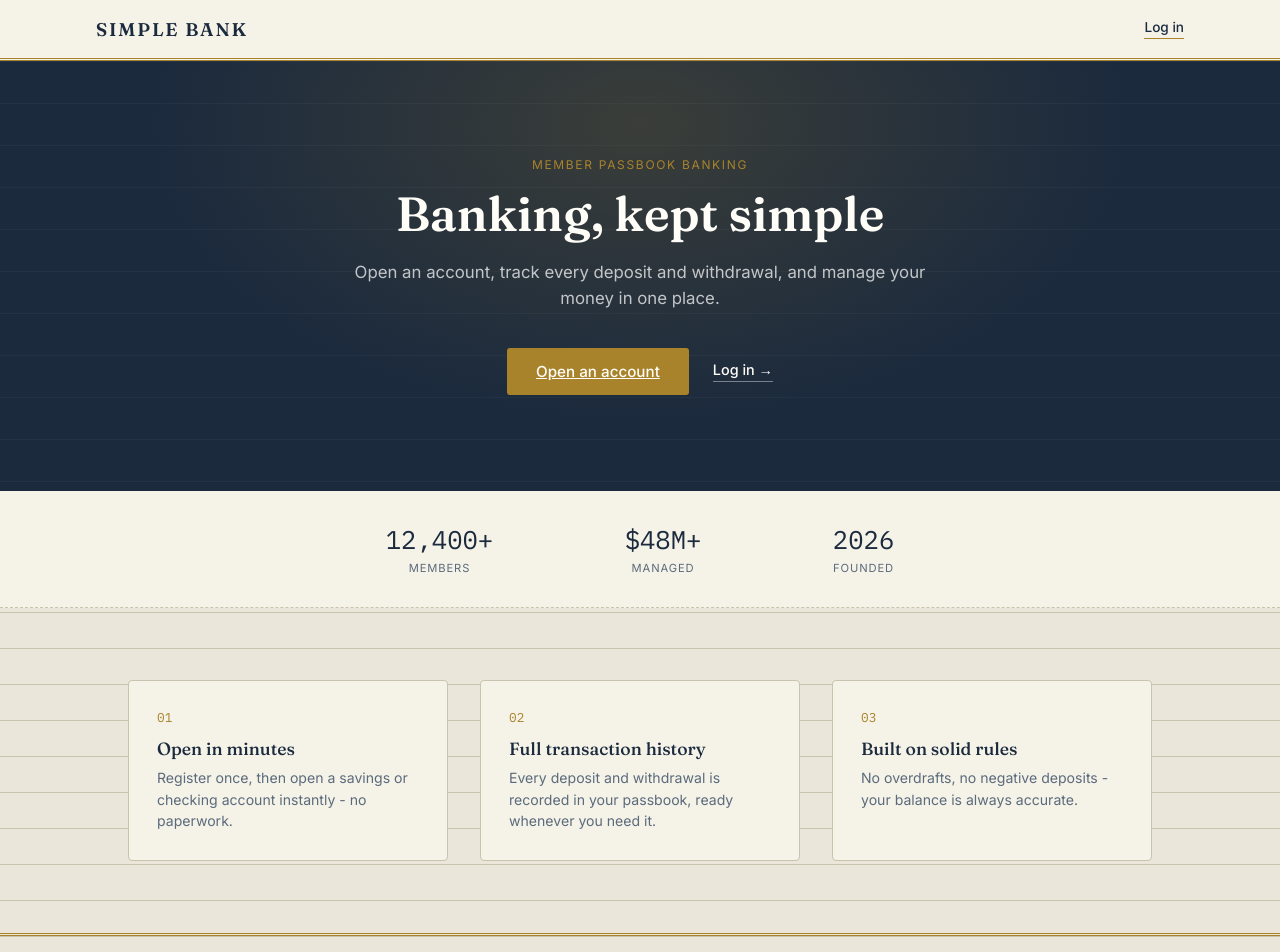
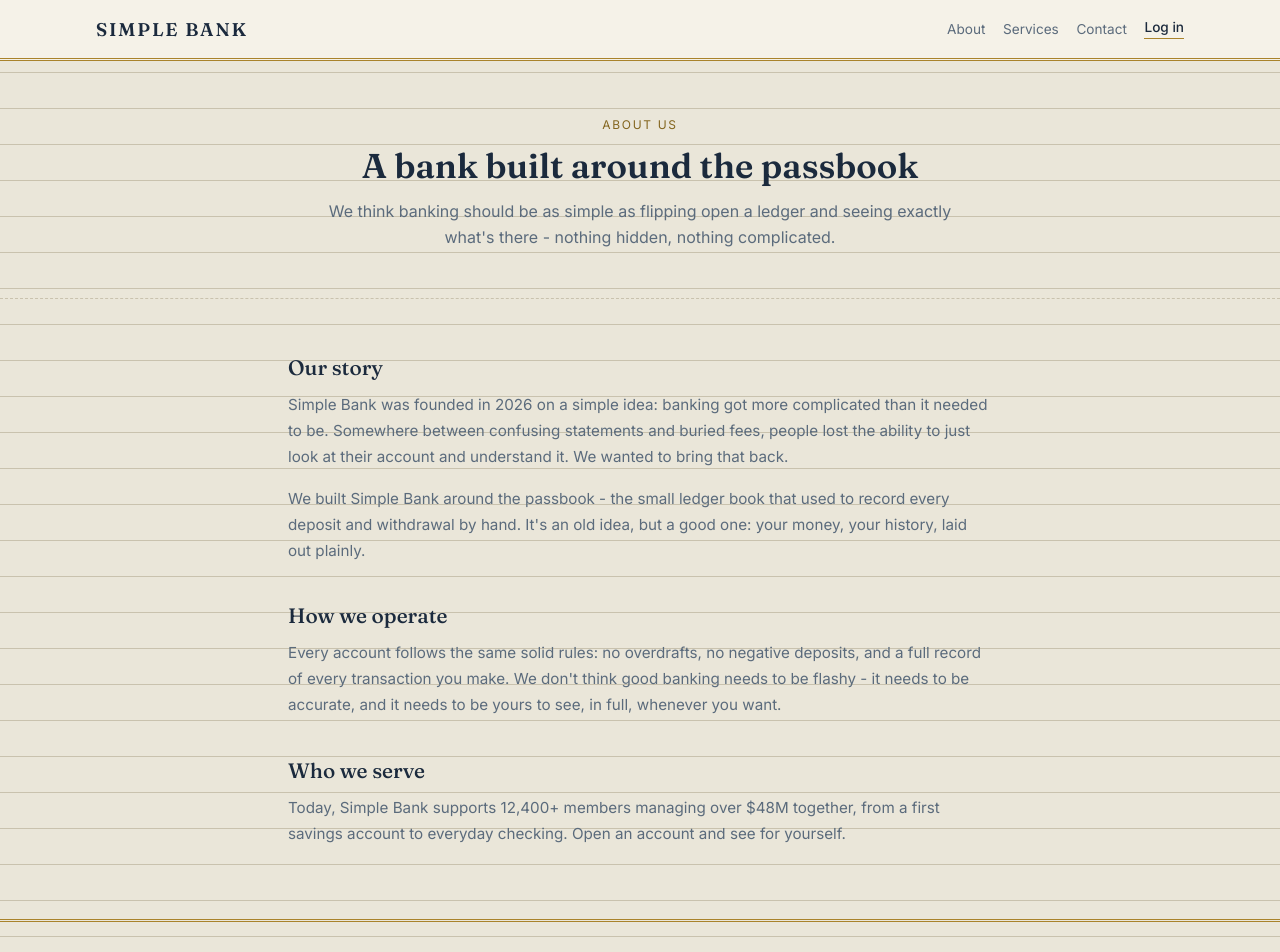
Before and after one commit to reedholton/july13_bankapps, a React (Vite) app: page /about in a window 1280 px wide. Shown: the top 952 px of the page. Built offline with nearby package versions, Linux system fonts and the light colour scheme; no server answers.

Commit message:
Added nav bar and background to content

```diff
--- a/src/App.tsx
+++ b/src/App.tsx
@@ -2,6 +2,9 @@ import { Routes, Route } from 'react-router-dom'
 import { AuthProvider } from './context/AuthContext'
 import RequireAuth from './components/RequireAuth'
 import Home from './pages/Home'
+import About from './pages/About'
+import Services from './pages/Services'
+import Contact from './pages/Contact'
 import Login from './pages/Login'
 import Register from './pages/Register'
 import Dashboard from './pages/Dashboard'
@@ -17,6 +20,9 @@ function App() {
       <Routes>
         {/* Public */}
         <Route path="/" element={<Home />} />
+        <Route path="/about" element={<About />} />
+        <Route path="/services" element={<Services />} />
+        <Route path="/contact" element={<Contact />} />
         <Route path="/login" element={<Login />} />
         <Route path="/register" element={<Register />} />
 
--- /dev/null
+++ b/src/components/MarketingPage.tsx
@@ -0,0 +1,38 @@
+import type { ReactNode } from 'react'
+import TopNav from './TopNav'
+import SiteFooter from './SiteFooter'
+
+interface MarketingPageProps {
+  eyebrow?: string
+  title: string
+  subtitle?: string
+  /** Wider content column - used by Services for its feature-card grid. */
+  wide?: boolean
+  children: ReactNode
+}
+
+/**
+ * Full-width like the landing page (not boxed like the app/login pages) -
+ * these are public, informational pages, not account screens.
+ */
+export default function MarketingPage({ eyebrow, title, subtitle, wide = false, children }: MarketingPageProps) {
+  return (
+    <div className="landing">
+      <TopNav />
+
+      <header className="marketing-header">
+        <div className="marketing-header-inner">
+          {eyebrow && <div className="marketing-eyebrow">{eyebrow}</div>}
+          <h1 className="marketing-title">{title}</h1>
+          {subtitle && <p className="marketing-subtitle">{subtitle}</p>}
+        </div>
+      </header>
+
+      <main className={`marketing-body${wide ? ' marketing-body-wide' : ''}`}>
+        <div className="marketing-body-inner">{children}</div>
+      </main>
+
+      <SiteFooter />
+    </div>
+  )
+}
--- /dev/null
+++ b/src/components/SiteFooter.tsx
@@ -0,0 +1,15 @@
+import { Link } from 'react-router-dom'
+
+export default function SiteFooter() {
+  return (
+    <footer className="landing-footer">
+      <span className="landing-footer-mark">Simple Bank</span>
+      <span className="landing-footer-note">A simple, secure passbook for your everyday banking.</span>
+      <nav className="landing-footer-links" aria-label="Footer">
+        <Link to="/about">About</Link>
+        <Link to="/services">Services</Link>
+        <Link to="/contact">Contact</Link>
+      </nav>
+    </footer>
+  )
+}
--- a/src/components/TopNav.tsx
+++ b/src/components/TopNav.tsx
@@ -33,9 +33,20 @@ export default function TopNav() {
               </button>
             </>
           ) : (
-            <Link to="/login" className="site-nav-cta">
-              Log in
-            </Link>
+            <>
+              <Link to="/about" className="site-nav-link">
+                About
+              </Link>
+              <Link to="/services" className="site-nav-link">
+                Services
+              </Link>
+              <Link to="/contact" className="site-nav-link">
+                Contact
+              </Link>
+              <Link to="/login" className="site-nav-cta">
+                Log in
+              </Link>
+            </>
           )}
         </div>
       </div>
--- a/src/index.css
+++ b/src/index.css
@@ -168,6 +168,11 @@ button {
 .app-main-inner {
   max-width: 42rem;
   margin: 0 auto;
+  background: var(--paper-2);
+  border: 1px solid var(--rule);
+  border-radius: 6px;
+  box-shadow: 0 1px 0 var(--rule);
+  padding: 2rem 2.25rem;
 }
 .app-main-wide .app-main-inner {
   max-width: 68rem;
@@ -709,6 +714,92 @@ button {
   font-size: 0.8rem;
   color: var(--ink-soft);
 }
+.landing-footer-links {
+  display: flex;
+  justify-content: center;
+  gap: 1.25rem;
+  margin-top: 0.9rem;
+}
+.landing-footer-links a {
+  font-size: 0.78rem;
+  color: var(--ink-soft);
+  text-decoration: none;
+}
+.landing-footer-links a:hover {
+  color: var(--brass-dark);
+}
+
+/* ---- top nav marketing links (unauthenticated only) ---- */
+
+.site-nav-link {
+  font-size: 0.85rem;
+  color: var(--ink-soft);
+  text-decoration: none;
+}
+.site-nav-link:hover {
+  color: var(--ink);
+}
+
+/* ---------------------------------------------------------------- */
+/* Marketing pages (About / Services / Contact) - full-width like the      */
+/* landing page, not boxed like the app/login pages.                        */
+/* ---------------------------------------------------------------- */
+
+.marketing-header {
+  border-bottom: 1px dashed var(--rule);
+  padding: 3.5rem 2rem 3rem;
+  text-align: center;
+}
+.marketing-header-inner {
+  max-width: 40rem;
+  margin: 0 auto;
+}
+.marketing-eyebrow {
+  font-size: 0.75rem;
+  letter-spacing: 0.14em;
+  text-transform: uppercase;
+  color: var(--brass-dark);
+  margin-bottom: 0.75rem;
+}
+.marketing-title {
+  font-family: var(--font-display);
+  font-size: 2.15rem;
+  font-weight: 600;
+  color: var(--ink);
+  margin-bottom: 0.75rem;
+}
+.marketing-subtitle {
+  font-size: 1rem;
+  line-height: 1.6;
+  color: var(--ink-soft);
+}
+
+.marketing-body {
+  padding: 3.5rem 2rem;
+}
+.marketing-body-inner {
+  max-width: 44rem;
+  margin: 0 auto;
+}
+.marketing-body-wide .marketing-body-inner {
+  max-width: 64rem;
+}
+.marketing-body-inner h2 {
+  font-family: var(--font-display);
+  font-size: 1.3rem;
+  font-weight: 500;
+  color: var(--ink);
+  margin: 2.5rem 0 0.75rem;
+}
+.marketing-body-inner h2:first-child {
+  margin-top: 0;
+}
+.marketing-body-inner p {
+  font-size: 0.95rem;
+  line-height: 1.7;
+  color: var(--ink-soft);
+  margin-bottom: 1rem;
+}
 
 @media (max-width: 800px) {
   .landing-hero {
@@ -720,6 +811,9 @@ button {
   .landing-features-inner {
     grid-template-columns: 1fr;
   }
+  .marketing-title {
+    font-size: 1.7rem;
+  }
 }
 
 @media (prefers-reduced-motion: reduce) {
--- /dev/null
+++ b/src/pages/About.tsx
@@ -0,0 +1,39 @@
+import MarketingPage from '../components/MarketingPage'
+
+export default function About() {
+  return (
+    <MarketingPage
+      eyebrow="About us"
+      title="A bank built around the passbook"
+      subtitle="We think banking should be as simple as flipping open a ledger and seeing exactly what's there - nothing hidden, nothing complicated."
+    >
+      <h2>Our story</h2>
+      <p>
+        Simple Bank was founded in 2026 on a simple idea: banking got more complicated
+        than it needed to be. Somewhere between confusing statements and buried fees,
+        people lost the ability to just look at their account and understand it. We
+        wanted to bring that back.
+      </p>
+      <p>
+        We built Simple Bank around the passbook - the small ledger book that used to
+        record every deposit and withdrawal by hand. It's an old idea, but a good one:
+        your money, your history, laid out plainly.
+      </p>
+
+      <h2>How we operate</h2>
+      <p>
+        Every account follows the same solid rules: no overdrafts, no negative
+        deposits, and a full record of every transaction you make. We don't think good
+        banking needs to be flashy - it needs to be accurate, and it needs to be yours
+        to see, in full, whenever you want.
+      </p>
+
+      <h2>Who we serve</h2>
+      <p>
+        Today, Simple Bank supports 12,400+ members managing over $48M together, from
+        a first savings account to everyday checking. Open an account and see for
+        yourself.
+      </p>
+    </MarketingPage>
+  )
+}
--- /dev/null
+++ b/src/pages/Contact.tsx
@@ -0,0 +1,34 @@
+import MarketingPage from '../components/MarketingPage'
+
+export default function Contact() {
+  return (
+    <MarketingPage
+      eyebrow="Contact"
+      title="Get in touch"
+      subtitle="Have a question about your account, or just want to say hello?"
+    >
+      <dl style={{ margin: 0 }}>
+        <div className="summary-row">
+          <dt>Email</dt>
+          <dd style={{ fontFamily: 'var(--font-body)' }}>support@simplebank.example</dd>
+        </div>
+        <div className="summary-row">
+          <dt>Phone</dt>
+          <dd style={{ fontFamily: 'var(--font-body)' }}>(555) 010-0182</dd>
+        </div>
+        <div className="summary-row">
+          <dt>Address</dt>
+          <dd style={{ fontFamily: 'var(--font-body)' }}>412 Ledger Lane, Suite 200, Springfield</dd>
+        </div>
+        <div className="summary-row">
+          <dt>Hours</dt>
+          <dd style={{ fontFamily: 'var(--font-body)' }}>Monday - Friday, 9:00 AM - 5:00 PM</dd>
+        </div>
+      </dl>
+
+      <p style={{ marginTop: '2rem', fontSize: '0.82rem', color: 'var(--ink-soft)' }}>
+        This is a student project - the contact details above are for demonstration only.
+      </p>
+    </MarketingPage>
+  )
+}
--- a/src/pages/Home.tsx
+++ b/src/pages/Home.tsx
@@ -1,5 +1,6 @@
 import { Link } from 'react-router-dom'
 import TopNav from '../components/TopNav'
+import SiteFooter from '../components/SiteFooter'
 
 /**
  * The public landing page - no login required, full-width layout. Anyone
@@ -68,10 +69,7 @@ export default function Home() {
         </div>
       </section>
 
-      <footer className="landing-footer">
-        <span className="landing-footer-mark">Simple Bank</span>
-        <span className="landing-footer-note">A simple, secure passbook for your everyday banking.</span>
-      </footer>
+      <SiteFooter />
     </div>
   )
 }
--- /dev/null
+++ b/src/pages/Services.tsx
@@ -0,0 +1,45 @@
+import MarketingPage from '../components/MarketingPage'
+
+export default function Services() {
+  return (
+    <MarketingPage
+      wide
+      eyebrow="Services"
+      title="What you can do with Simple Bank"
+      subtitle="A small set of accounts and tools, done well - not a hundred products you'll never use."
+    >
+      <div className="landing-features-inner" style={{ margin: 0, maxWidth: 'none' }}>
+        <div className="landing-feature">
+          <div className="landing-feature-mark">01</div>
+          <h3>Savings accounts</h3>
+          <p>Set money aside and watch your balance build, with every deposit recorded automatically.</p>
+        </div>
+        <div className="landing-feature">
+          <div className="landing-feature-mark">02</div>
+          <h3>Checking accounts</h3>
+          <p>Built for everyday spending - deposit, withdraw, and track it all in one place.</p>
+        </div>
+        <div className="landing-feature">
+          <div className="landing-feature-mark">03</div>
+          <h3>Deposits &amp; withdrawals</h3>
+          <p>Move money in and out of your account in a few clicks, with validation that keeps your balance accurate.</p>
+        </div>
+        <div className="landing-feature">
+          <div className="landing-feature-mark">04</div>
+          <h3>Full transaction history</h3>
+          <p>Every deposit and withdrawal, timestamped and laid out like a real passbook ledger.</p>
+        </div>
+        <div className="landing-feature">
+          <div className="landing-feature-mark">05</div>
+          <h3>Multiple accounts</h3>
+          <p>Open as many savings or checking accounts as you need, all under one login.</p>
+        </div>
+        <div className="landing-feature">
+          <div className="landing-feature-mark">06</div>
+          <h3>Secure by design</h3>
+          <p>Every session is authenticated, and your accounts are only visible to you - or your bank's administrators.</p>
+        </div>
+      </div>
+    </MarketingPage>
+  )
+}
```
